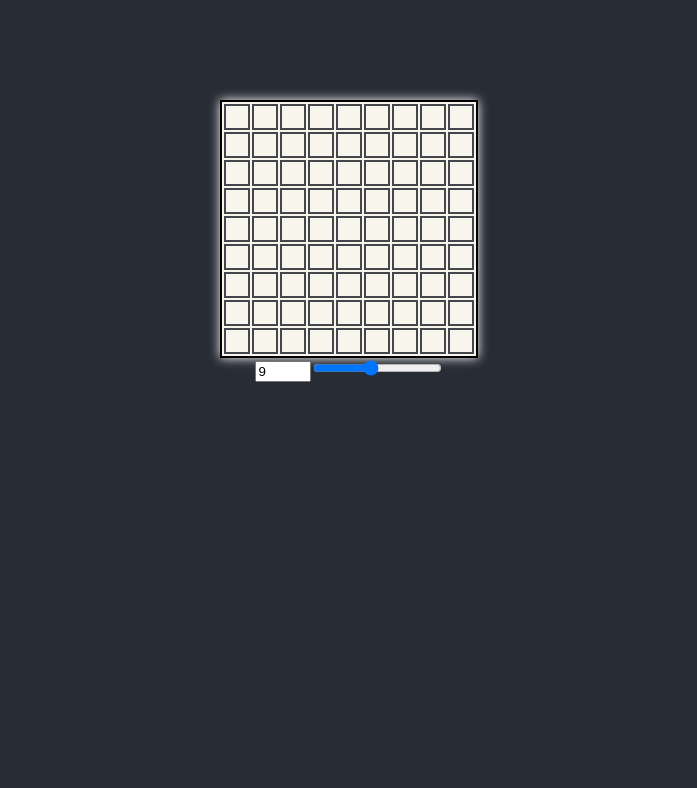
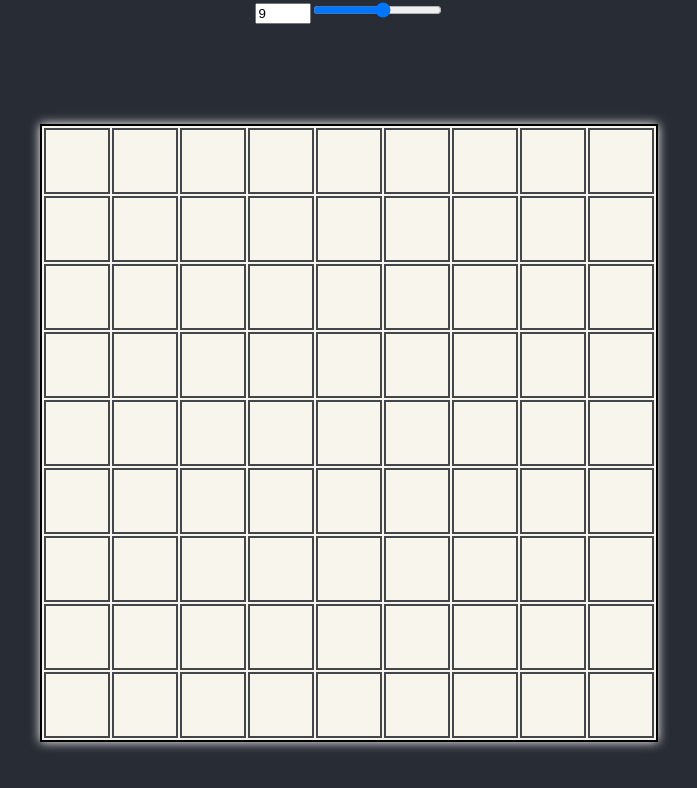
Before and after one commit to PatrykWasowski/Axio, a React (Create React App) app: page / in a window 1280 px wide. Shown: the top 788 px of the page, without its empty margins (291-988 px from the left). Built offline with nearby package versions, Linux system fonts and the light colour scheme.

Commit message:
Implemented range input for changing size of cells

```diff
--- a/src/App.js
+++ b/src/App.js
@@ -6,7 +6,7 @@ class App extends React.Component {
   constructor(props) {
     super(props);
     this.state = {
-      size: 20,
+      size: 60,
       dimension: 9
     }
   }
@@ -16,9 +16,6 @@ class App extends React.Component {
       ...this.state,
       size: e.target.value
     });
-
-
-    console.log(this.state);
   }
 
   dimensionChangeHandler = (e) => {
@@ -28,16 +25,15 @@ class App extends React.Component {
         dimension: e.target.value
       })
     }
-    console.log(this.state);
   }
 
 
   render() {
     return (
     <div className="App">
+      <input type="number" id="dimension" min="1" max="20" onChange={this.dimensionChangeHandler} defaultValue="9" />
+      <input type="range" id="size" min="10" max="100" step="2" onChange={this.sizeChangeHandler} defaultValue="60" />
       <Board size={this.state.size} dimension={this.state.dimension} />
-      <input type="number" min="1" max="20" id="dimension" onChange={this.dimensionChangeHandler} defaultValue="9"/>
-      <input type="range" id="size" min="10" max="100" step="5" onChange={this.sizeChangeHandler}/>
     </div>
     )
   }
--- a/src/Board/Board.css
+++ b/src/Board/Board.css
@@ -0,0 +1,7 @@
+#board {
+    background-color: #f8f5ed;
+    margin: auto;
+    margin-top: 100px;
+    border: 2px black solid;
+    box-shadow: 0px 0px 10px white;
+}
--- a/src/Board/Board.jsx
+++ b/src/Board/Board.jsx
@@ -1,41 +1,35 @@
 import React from 'react';
-import { Component } from 'react';
+import './Board.css';
 
-class Board extends Component {
-    tableStyle = {
-        backgroundColor: '#f8f5ed',
-        margin: 'auto',
-        marginTop: '100px',
-        border: '2px black solid',
-        boxShadow: '0px 0px 10px white'
-    }
-
-    cellStyle = {
-        height: this.props.size,
-        width: this.props.size,
-        border: '2px #43464B solid'
-    }
-
+class Board extends React.Component {
     handleCellClick = (e) => {
         alert(e.target.id);
     }
 
     populateTable = () => {
+        const cellStyle = {
+            height: this.props.size + 'px',
+            width: this.props.size + 'px',
+            border: '2px #43464B solid'
+        };
+
         let rows = [];
         for (let i = 0; i < this.props.dimension; i++) {
-            let children = [];
+            let cells = [];
             for (let j = 0; j < this.props.dimension; j++) {
-                children.push(<td key={i + " " + j} style={this.cellStyle} onMouseUp={this.handleCellClick}></td>)
+                cells.push(<td id={i + " " + j} key={i+j} style={cellStyle} onMouseUp={this.handleCellClick}></td>)
             }
-            rows.push(<tr key={i}>{children}</tr>)
+            rows.push(<tr key={i}>{cells}</tr>)
         }
+        console.log(cellStyle);
+
         return rows;
     }
 
     render() {
         return (
         <div>
-            <table id = "board" style={this.tableStyle}>
+            <table id = "board">
                 <tbody>
                     { this.populateTable() }
                 </tbody>
```
